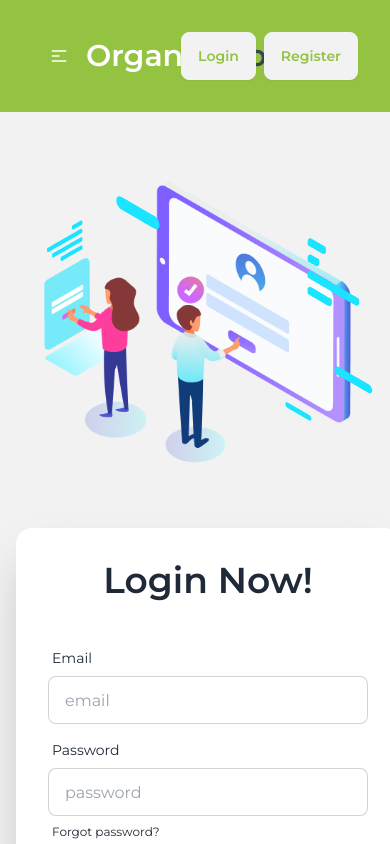
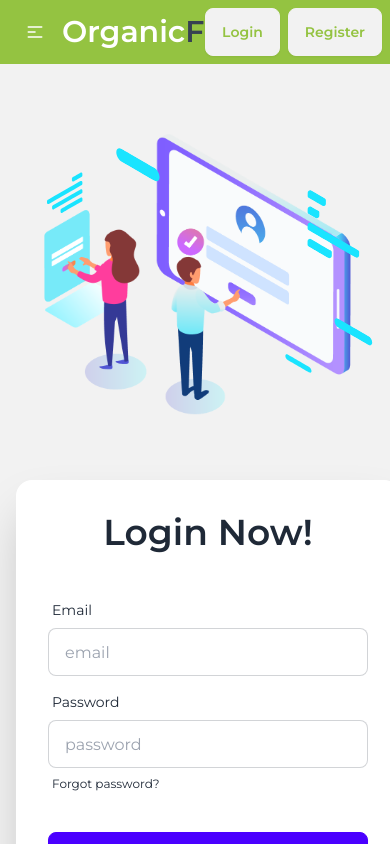
Before and after one commit to mahfuz-kallyan/food-share-client-site, a React (Vite) app: page /login in a window 390 px wide. Shown: the top 844 px of the page. Built offline with nearby package versions, Linux system fonts and the light colour scheme; no server answers.

Commit message:
updated add foods

```diff
--- a/src/Components/Navbar.jsx
+++ b/src/Components/Navbar.jsx
@@ -35,7 +35,7 @@ const Navbar = () => {
 
 	return (
 		<div>
-			<div className="navbar bg-[#94c341] p-8">
+			<div className="navbar bg-[#94c341] p-2 lg:p-8">
 				<div className="navbar-start">
 					<div className="dropdown">
 						<div
--- a/src/Pages/AddFoods.jsx
+++ b/src/Pages/AddFoods.jsx
@@ -1,7 +1,9 @@
 import React from 'react';
+import { useNavigate } from 'react-router-dom';
 import Swal from 'sweetalert2';
 
 const AddFoods = () => {
+	const navigate = useNavigate()
 
     const handleAddFood = (e) => {
         e.preventDefault();
@@ -26,6 +28,7 @@ const AddFoods = () => {
 						showConfirmButton: false,
 						timer: 1500,
 					});
+					navigate("/available");
                 }
 			});
     }
```
